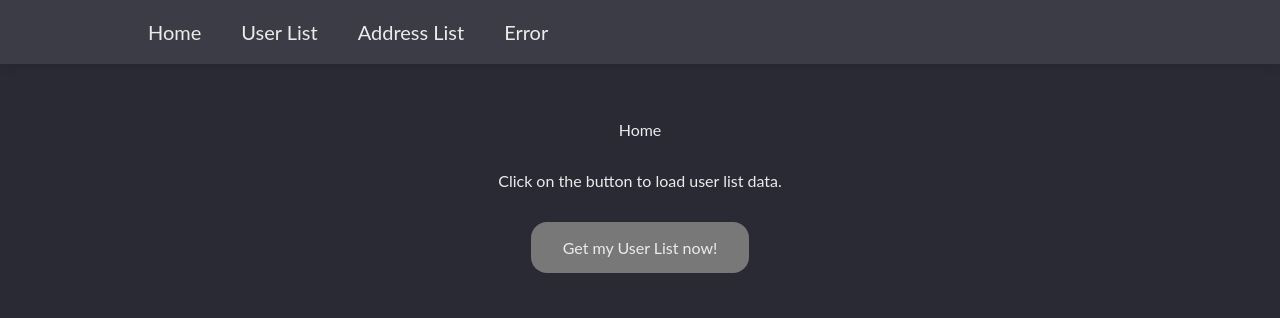
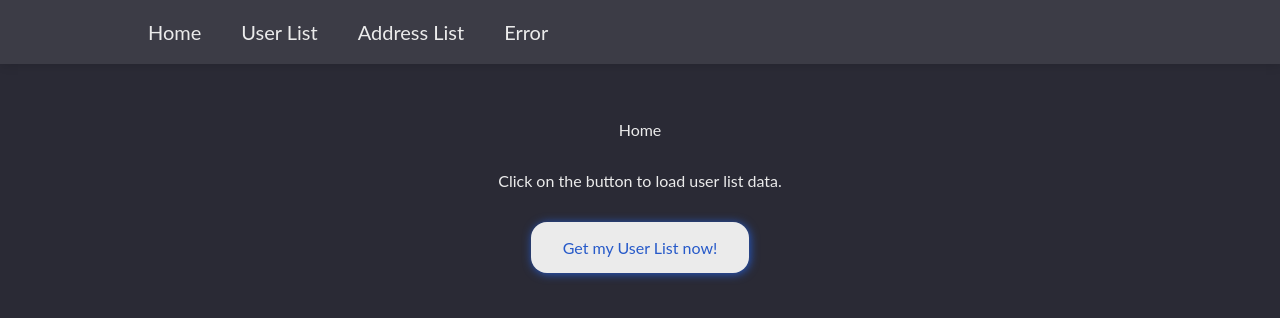
Before and after one commit to cast0273/mad9135-c2-react-router, a React (Create React App) app: page / in a window 1280 px wide. Shown: the top 318 px of the page. Built offline with nearby package versions, Linux system fonts and the light colour scheme.

Commit message:
update button styling

```diff
--- a/src/components/Home/home.css
+++ b/src/components/Home/home.css
@@ -11,6 +11,14 @@
 
 .Home > a {
   padding: 1em 2em;
-  background-color: rgb(120, 120, 120);
+  color: rgb(39, 90, 201);
+  font-size: 800;
+  background-color: rgb(235, 235, 235);
   border-radius: 16px;
+  box-shadow: 1px 1px 10px rgb(39, 90, 201);
 }
+
+.Home > a:hover {
+  color: rgb(32, 98, 240);
+  box-shadow: 1px 5px 20px rgb(39, 90, 201);
+}
--- a/src/components/UserList/UserList.js
+++ b/src/components/UserList/UserList.js
@@ -1,5 +1,31 @@
 import './userList.css'
 
-export default function UserList () {
-  return <div className='UserList'>User list</div>
+import { useEffect } from 'react'
+
+export default function UserList ({ data }) {
+  console.log(data)
+
+  useEffect(() => {
+    console.log('useEffect was called.')
+  }, [data])
+
+  return (
+    <div className='UserList'>
+      {data.length === 0 && <p>Loading...</p>}
+      <div className='planet-list'>
+        {data.map((item, index) => (
+          <p key={index}>
+            {/* <NavLink to={`/planets/${index + 1}`}>{item.name}</NavLink> */}
+            <span>{item.name.first}</span>
+          </p>
+        ))}
+      </div>
+
+      {/* <div className='planet-details'>
+        <Route path='/planets/:id'>
+          <Planet findPlanet={findPlanet} />
+        </Route>
+      </div> */}
+    </div>
+  )
 }
```
